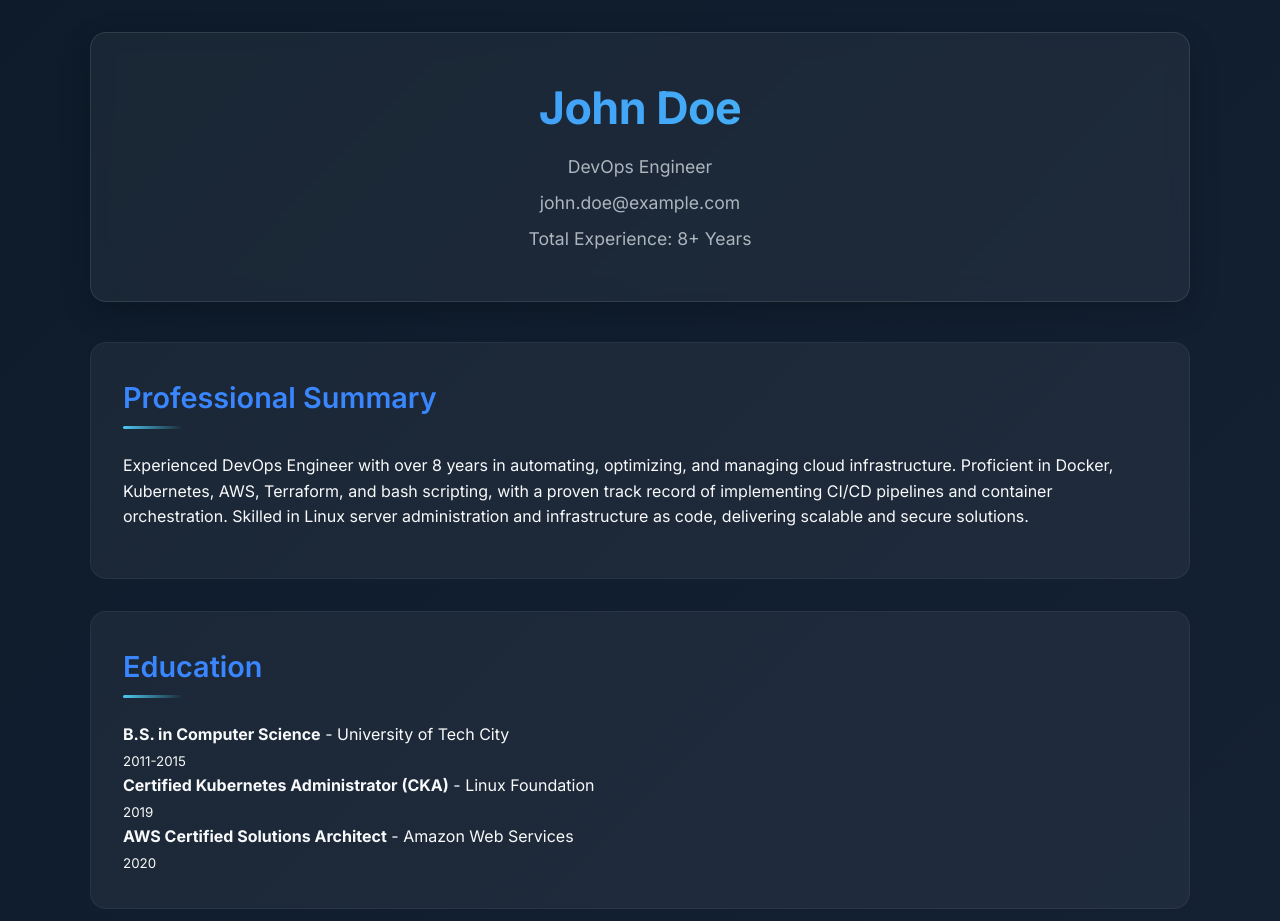
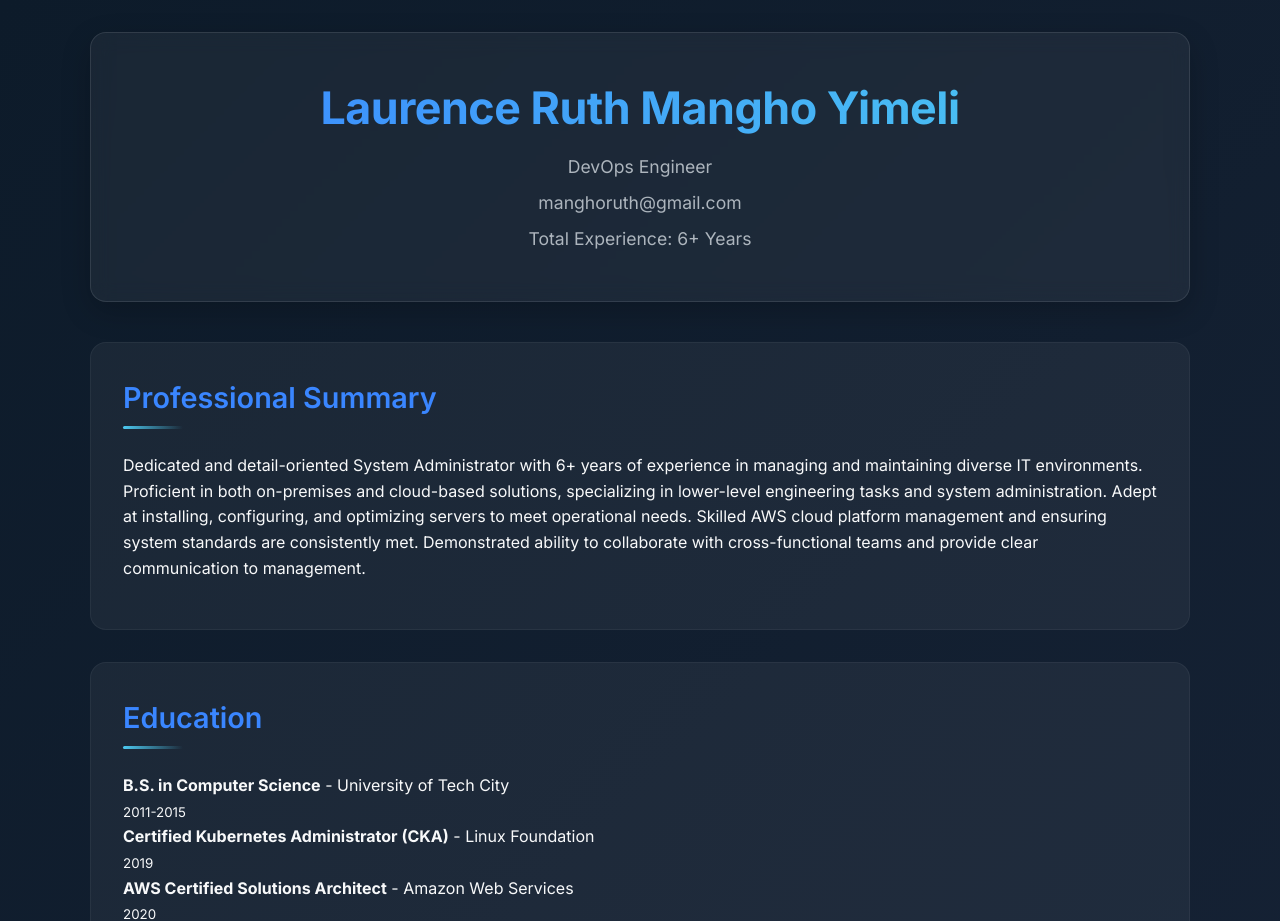
Before and after one commit to manghoruth/my-resume, a Flask app: page / in a window 1280 px wide. Shown: the top 921 px of the page. Run offline with Flask 3, Linux system fonts and the light colour scheme.

Commit message:
add name

```diff
--- a/templates/index.html
+++ b/templates/index.html
@@ -4,12 +4,12 @@
     <meta charset="UTF-8">
     <meta name="viewport" content="width=device-width, initial-scale=1.0, shrink-to-fit=no, viewport-fit=cover">
     <meta http-equiv="X-UA-Compatible" content="IE=edge">
-    <title> Serge Smith - DevOps Portfolio</title>
+    <title> Laurence Ruth Mangho Yimeli - DevOps Portfolio</title>
 
     <!-- PWA Support -->
     <link rel="manifest" href="{{ url_for('static', filename='manifest.json') }}">
     <meta name="apple-mobile-web-app-capable" content="yes">
-    <meta name="apple-mobile-web-app-title" content="John Doe Portfolio">
+    <meta name="apple-mobile-web-app-title" content="Laurence Ruth Mangho Yimeli Portfolio">
 
     <!-- Font Preloading -->
     <link rel="preload" href="https://fonts.googleapis.com/css2?family=Inter:wght@300;400;500;600;700&display=swap" as="style">
@@ -271,15 +271,15 @@
 <body>
     <div class="container">
         <header class="header">
-            <h1>John Doe</h1>
+            <h1>Laurence Ruth Mangho Yimeli</h1>
             <p>DevOps Engineer</p>
-            <p>john.doe@example.com</p>
-            <p>Total Experience: 8+ Years</p>
+            <p>manghoruth@gmail.com</p>
+            <p>Total Experience: 6+ Years</p>
         </header>
 
         <section class="section summary">
             <h2>Professional Summary</h2>
-            <p>Experienced DevOps Engineer with over 8 years in automating, optimizing, and managing cloud infrastructure. Proficient in Docker, Kubernetes, AWS, Terraform, and bash scripting, with a proven track record of implementing CI/CD pipelines and container orchestration. Skilled in Linux server administration and infrastructure as code, delivering scalable and secure solutions.</p>
+            <p>Dedicated and detail-oriented System Administrator with 6+ years of experience in managing and maintaining diverse IT environments. Proficient in both on-premises and cloud-based solutions, specializing in lower-level engineering tasks and system administration. Adept at installing, configuring, and optimizing servers to meet operational needs. Skilled AWS cloud platform management and ensuring system standards are consistently met. Demonstrated ability to collaborate with cross-functional teams and provide clear communication to management.</p>
         </section>
 
         <section class="section">
```
Also changed, not shown: 1 other file.
